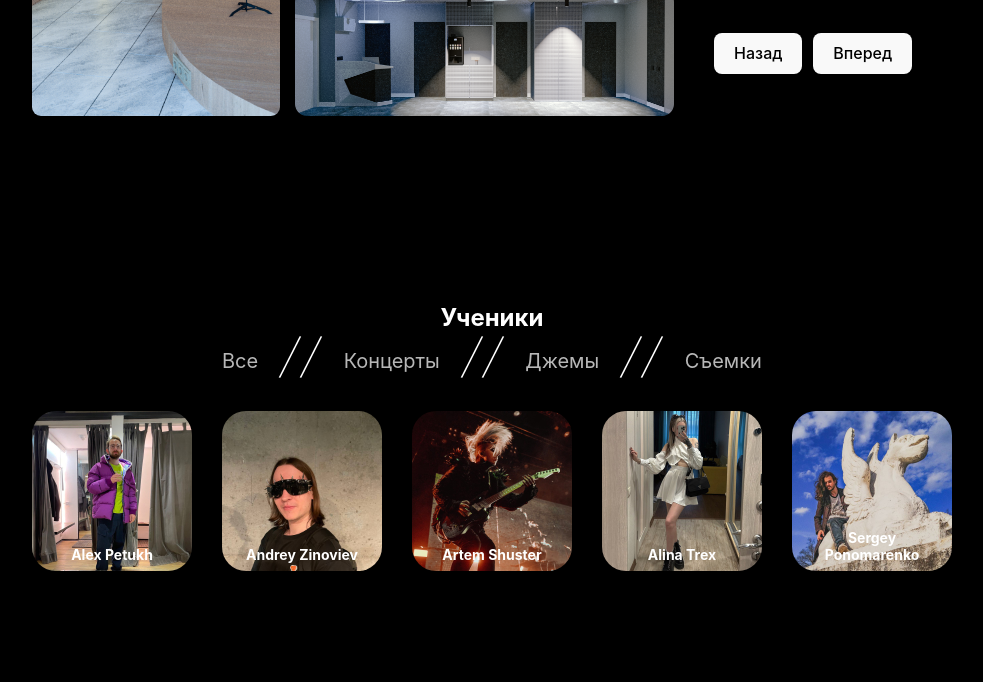
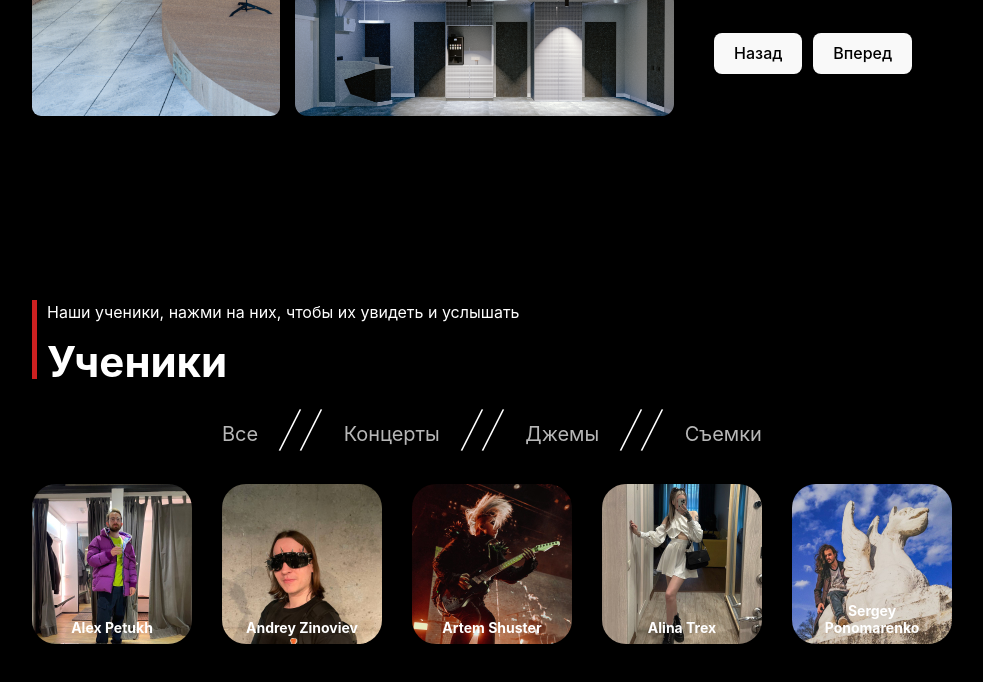
Before and after one commit to andrey-zinoviev-dev/evoMusic, a React (Vite) app: page / in a window 1280 px wide. Shown: the part 3278-3960 px from the top of the page, without its empty margins (148-1131 px from the left). Built offline with nearby package versions, Linux system fonts and the light colour scheme.

Commit message:
updated students component

```diff
--- a/src/Students.css
+++ b/src/Students.css
@@ -1,3 +1,27 @@
+.students__text {
+    position: relative;
+    display: flex;
+    flex-direction: column;
+    align-items: flex-start;
+    justify-content: space-between;
+    box-sizing: border-box;
+    padding: 0 0 0 15px;
+    margin: 0 0 30px 0;
+}
+.students__text::after {
+    position: absolute;
+    top: 0;
+    left: 0;
+    width: 5px;
+    height: 100%;
+    background-color: #CC2020;
+    content: "";
+}
+.students__text-headline {
+    font-size: 42px;
+    translate: 0 10%;
+    height: 55px;
+}
 .students__categories {
     max-width: 540px;
     margin: 0 auto;
@@ -71,6 +95,9 @@
 }
 
 @media screen and (max-width: 540px) {
+    .students__text-p {
+        text-align: left;
+    }
     .students__categories-li {
         font-size: 14px;
     }
--- a/src/Students.jsx
+++ b/src/Students.jsx
@@ -54,9 +54,13 @@ export default function Students() {
     <section className="students">
       <div className="container">
         <div>
-          <h2 className="students__headline">
-            Ученики
-          </h2>
+          <div className="students__text">
+            <p className="students__text-p">Наши ученики, нажми на них, чтобы их увидеть и услышать</p>
+            <h2 className="students__text-headline">
+              Ученики
+            </h2>
+          </div>
+
           <ul className="students__categories" ref={categoriesRef}>
             <li className="students__categories-li" onClick={() => {
               setSelectedCategory((prevValue) => {
```
